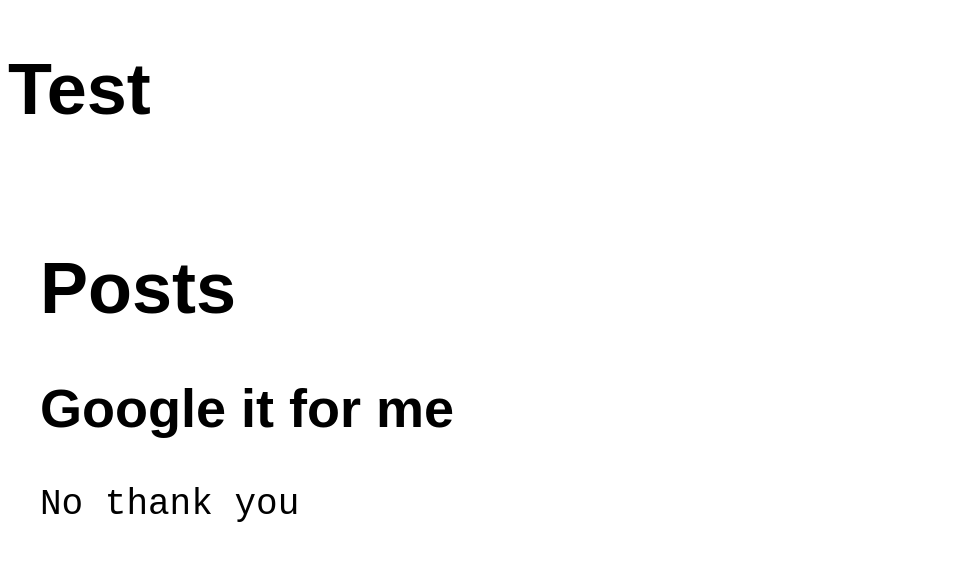
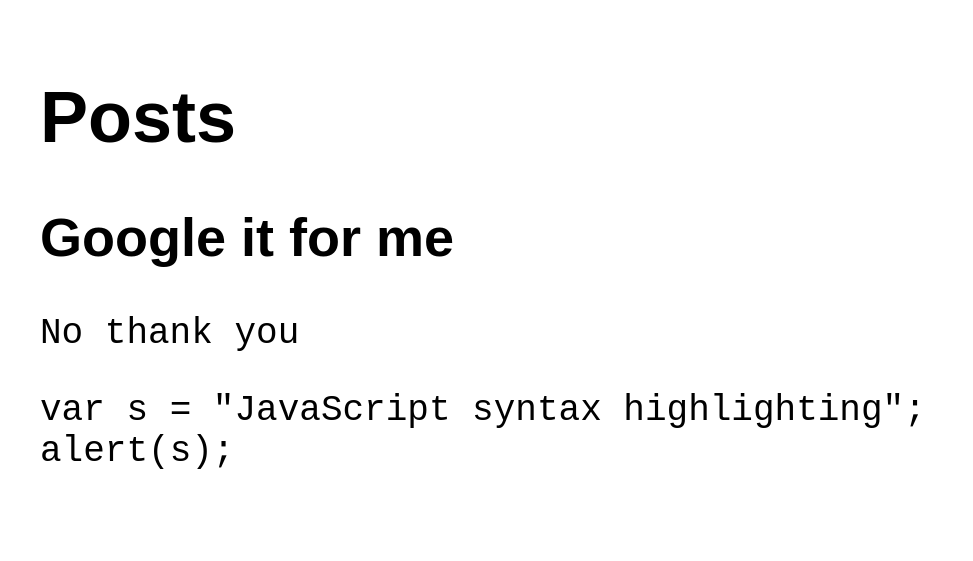
Before and after one commit to tbblls/tbblls.github.io, a Jekyll site: the page built from test.md, in a window 1280 px wide. Shown: the top 561 px of the page, without its empty margins (0-973 px from the left). Built offline with Jekyll 4.4.1, drawn with Linux system fonts in a browser that asks for light colours.

Commit message:
more testing

````diff
--- a/_layouts/post.html
+++ b/_layouts/post.html
@@ -8,10 +8,8 @@
   <script src="/scripts/app.js"></script>
 </head>
   <body>
-    <h1>Test</h1>
     <div class="content">
       {{ content }}
     </div>
-
   </body>
 </html>
--- a/test.md
+++ b/test.md
@@ -7,3 +7,8 @@ layout: post
 ## Google it for me
 
 No thank you
+
+```javascript
+var s = "JavaScript syntax highlighting";
+alert(s);
+```
````
